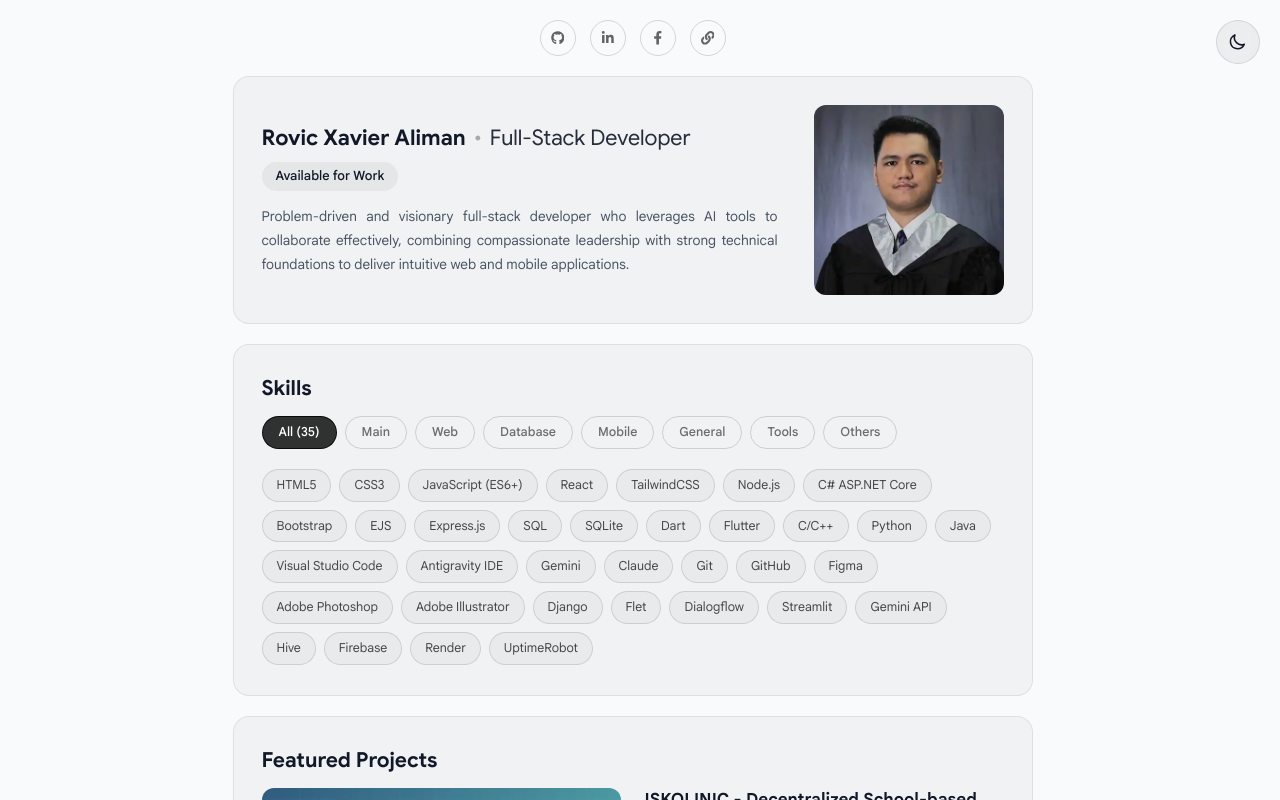
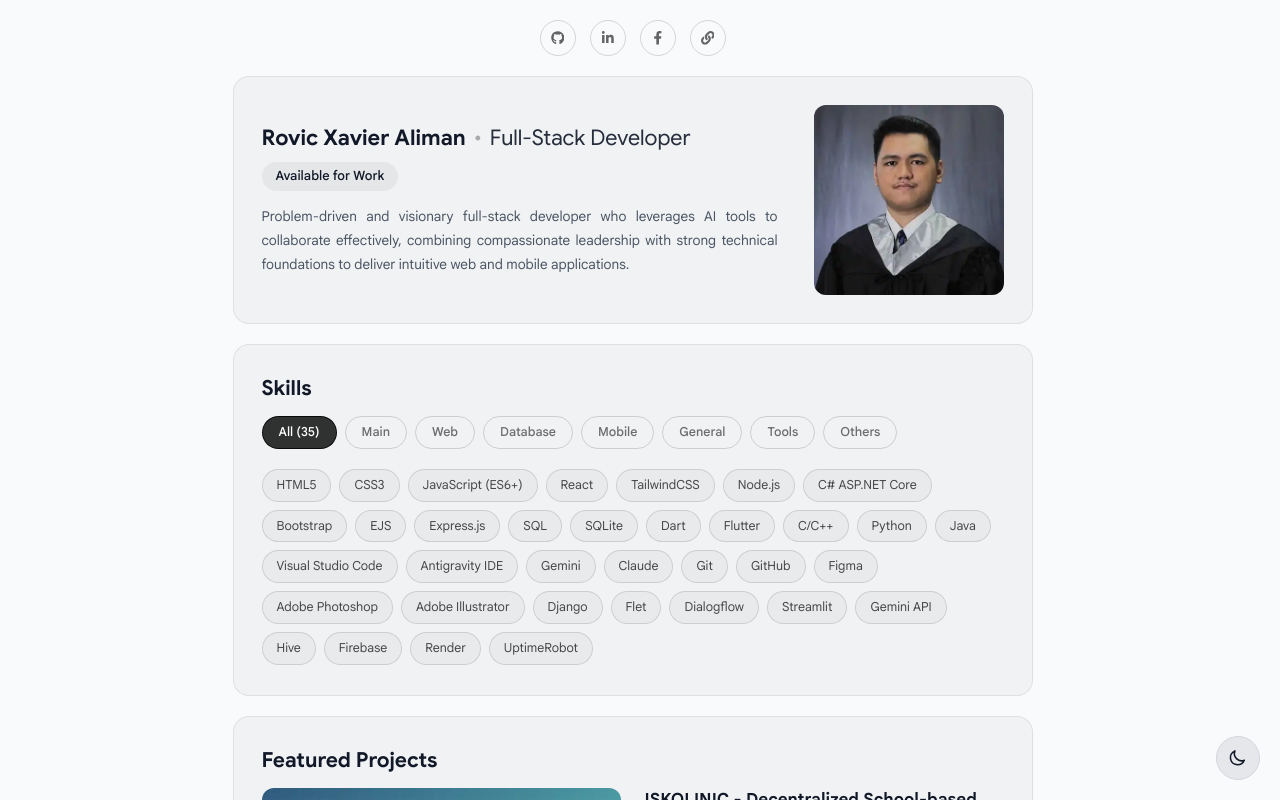
Before and after one commit to RXAliman/rxaliman.github.io, a React (Vite) app: page / in a window 1280 px wide. Shown: the top 800 px of the page. Built offline with nearby package versions, Linux system fonts and the light colour scheme; no server answers.

Commit message:
Minor UI changes

```diff
--- /dev/null
+++ b/src/components/ThemeToggle/ThemeToggle.jsx
@@ -0,0 +1,21 @@
+import { useContext } from 'react';
+import { ThemeContext } from '../../App';
+import { HiOutlineSun, HiOutlineMoon } from "react-icons/hi";
+import styles from './ThemeToggle.module.css';
+
+const ThemeToggle = ({ className }) => {
+  const { isLightMode, setIsLightMode } = useContext(ThemeContext);
+
+  return (
+    <button
+      className={className || styles.themeToggleBtn}
+      aria-label="Toggle theme"
+      title="Toggle Theme"
+      onClick={() => setIsLightMode(!isLightMode)}
+    >
+      {isLightMode ? <HiOutlineMoon /> : <HiOutlineSun />}
+    </button>
+  );
+};
+
+export default ThemeToggle;
--- /dev/null
+++ b/src/components/ThemeToggle/ThemeToggle.module.css
@@ -0,0 +1,33 @@
+.themeToggleBtn {
+  position: fixed;
+  bottom: 20px;
+  right: 20px;
+  width: 44px;
+  height: 44px;
+  border-radius: 50%;
+  background: #1f2937;
+  border: 1px solid #374151;
+  display: flex;
+  align-items: center;
+  justify-content: center;
+  color: #fff;
+  font-size: 1.2rem;
+  cursor: pointer;
+  z-index: 50;
+  transition: all 0.3s ease;
+}
+
+.themeToggleBtn:hover {
+  background: #374151;
+  transform: scale(1.05);
+}
+
+:global(.lightMode) .themeToggleBtn {
+  background: #e5e7eb !important;
+  border-color: #d1d5db !important;
+  color: #111827 !important;
+}
+
+:global(.lightMode) .themeToggleBtn:hover {
+  background: #d1d5db !important;
+}
--- a/src/pages/Home/Home.jsx
+++ b/src/pages/Home/Home.jsx
@@ -1,6 +1,5 @@
-import { useState, useEffect, useContext } from 'react';
+import { useState, useEffect } from 'react';
 import { Link } from 'react-router-dom';
-import { ThemeContext } from '../../App';
 import styles from './Home.module.css';
 import profilePic from '../../assets/images/cG9naQ==.webp';
 import nimbusLogo from '../../assets/images/nimbus-solutions.webp';
@@ -12,7 +11,8 @@ import ocsLogo from '../../assets/images/ocs.webp';
 import { FEATURED_PROJECTS } from '../Projects/projectsData';
 import Footer from '../../components/Footer/Footer';
 import { FaGithub, FaLinkedinIn, FaFacebookF, FaLink } from "react-icons/fa";
-import { HiOutlineExternalLink, HiChevronRight, HiChevronUp, HiCheck, HiOutlineSun, HiOutlineMoon } from "react-icons/hi";
+import { HiOutlineExternalLink, HiChevronRight, HiChevronUp, HiCheck } from "react-icons/hi";
+import ThemeToggle from '../../components/ThemeToggle/ThemeToggle';
 
 // ——— Constants ———
 
@@ -80,7 +80,6 @@ const CATEGORIES = ['All', 'Main', 'Web', 'Database', 'Mobile', 'General', 'Tool
 
 // ——— Page Component ———
 export default function HomePage() {
-  const { isLightMode, setIsLightMode } = useContext(ThemeContext);
 
   const [activeCategory, setActiveCategory] = useState('All');
   const [currentPhrase, setCurrentPhrase] = useState(0);
@@ -114,13 +113,7 @@ export default function HomePage() {
       <title>Portfolio - Rovic Aliman</title>
       <div className={styles.homePage}>
         {/* Theme Toggle Button */}
-        <button
-          className={styles.themeToggleBtn}
-          aria-label="Toggle theme"
-          onClick={() => setIsLightMode(!isLightMode)}
-        >
-          {isLightMode ? <HiOutlineMoon /> : <HiOutlineSun />}
-        </button>
+        <ThemeToggle />
 
         {/* Social Icons */}
         <nav className={styles.socialIcons} aria-label="Social media links">
--- a/src/pages/Home/Home.module.css
+++ b/src/pages/Home/Home.module.css
@@ -19,31 +19,6 @@
   padding-bottom: 20px;
 }
 
-/* ===== Theme Toggle Button ===== */
-.themeToggleBtn {
-  position: fixed;
-  top: 20px;
-  right: 20px;
-  width: 44px;
-  height: 44px;
-  border-radius: 50%;
-  background: rgba(255, 255, 255, 0.1);
-  border: 1px solid rgba(255, 255, 255, 0.15);
-  display: flex;
-  align-items: center;
-  justify-content: center;
-  color: #fff;
-  font-size: 1.2rem;
-  cursor: pointer;
-  z-index: 50;
-  transition: all 0.3s ease;
-  backdrop-filter: blur(8px);
-}
-
-.themeToggleBtn:hover {
-  background: rgba(255, 255, 255, 0.2);
-  transform: scale(1.05);
-}
 
 /* ===== Social Icons ===== */
 .socialIcons {
@@ -695,16 +670,6 @@
   border-color: rgba(0, 0, 0, 0.08) !important;
 }
 
-:global(.lightMode) .themeToggleBtn {
-  background: rgba(0, 0, 0, 0.05) !important;
-  border-color: rgba(0, 0, 0, 0.1) !important;
-  color: #111827 !important;
-}
-
-:global(.lightMode) .themeToggleBtn:hover {
-  background: rgba(0, 0, 0, 0.1) !important;
-}
-
 :global(.lightMode) .socialIcon {
   border-color: rgba(0, 0, 0, 0.15) !important;
   color: rgba(0, 0, 0, 0.6) !important;
--- a/src/pages/Links/Links.jsx
+++ b/src/pages/Links/Links.jsx
@@ -1,14 +1,14 @@
-import { useState, useContext } from "react";
+import { useState } from "react";
 import { Link } from "react-router-dom";
-import { ThemeContext } from "../../App";
 import styles from "./Links.module.css";
 import profilePic from "../../assets/images/cG9naQ==.webp";
 import qrCode from "../../assets/images/qr-code.png";
 import { FaLinkedinIn, FaFacebookF, FaInstagram } from "react-icons/fa";
-import { HiOutlineExternalLink, HiOutlineMail, HiOutlineSun, HiOutlineMoon } from "react-icons/hi";
+import { HiOutlineExternalLink, HiOutlineMail } from "react-icons/hi";
 import { IoLocationOutline, IoQrCodeOutline, IoCopyOutline } from "react-icons/io5";
 import { FiSend, FiShare2 } from "react-icons/fi";
 import Footer from "../../components/Footer/Footer";
+import ThemeToggle from '../../components/ThemeToggle/ThemeToggle';
 
 const SOCIAL_LINKS = [
   { icon: FaLinkedinIn, url: "https://www.linkedin.com/in/rxaliman", label: "LinkedIn" },
@@ -35,7 +35,6 @@ const EMAIL = "rovicxavier150@gmail.com";
 const PAGE_URL = "https://rxaliman.github.io/links";
 
 const LinksPage = () => {
-  const { isLightMode, setIsLightMode } = useContext(ThemeContext);
   const [qrOpen, setQrOpen] = useState(false);
   const [copied, setCopied] = useState(false);
   const [snackbar, setSnackbar] = useState("");
@@ -88,14 +87,7 @@ const LinksPage = () => {
         <div className={styles.container}>
           {/* Top-Right Actions */}
           <div className={styles.topActions}>
-            <button
-              className={styles.topActionBtn}
-              aria-label="Toggle Theme"
-              title="Toggle Theme"
-              onClick={() => setIsLightMode(!isLightMode)}
-            >
-              {isLightMode ? <HiOutlineMoon /> : <HiOutlineSun />}
-            </button>
+            <ThemeToggle className={styles.topActionBtn} />
             <button
               className={styles.topActionBtn}
               aria-label="QR Code"
--- a/src/pages/NotFound/NotFound.jsx
+++ b/src/pages/NotFound/NotFound.jsx
@@ -1,6 +1,6 @@
 import { useContext } from 'react';
 import { ThemeContext } from '../../App';
-import { HiOutlineSun, HiOutlineMoon } from "react-icons/hi";
+import ThemeToggle from '../../components/ThemeToggle/ThemeToggle';
 
 import catGif from '../../assets/images/cat.gif'
 import catLightGif from '../../assets/images/cat-light.gif'
@@ -10,20 +10,15 @@ import styles from './NotFound.module.css';
 const year = new Date().getFullYear();
 
 const NotFoundPage = () => {
-  const { isLightMode, setIsLightMode } = useContext(ThemeContext);
+  const { isLightMode } = useContext(ThemeContext);
 
   return (
     <>
       <title>404 - Rovic Aliman</title>
 
       {/* Theme Toggle Button */}
-      <button
-        className={styles.themeToggleBtn}
-        onClick={() => setIsLightMode(!isLightMode)}
-        aria-label="Toggle theme"
-      >
-        {isLightMode ? <HiOutlineMoon /> : <HiOutlineSun />}
-      </button>
+      <ThemeToggle />
+
 
       <div className='h-screen flex flex-col justify-center items-center gap-2 p-3'>
         <img
--- a/src/pages/NotFound/NotFound.module.css
+++ b/src/pages/NotFound/NotFound.module.css
@@ -1,40 +1,4 @@
 @import "tailwindcss";
-
-/* ===== Theme Toggle Button ===== */
-.themeToggleBtn {
-  position: fixed;
-  top: 20px;
-  right: 20px;
-  width: 44px;
-  height: 44px;
-  border-radius: 50%;
-  background: rgba(255, 255, 255, 0.1);
-  border: 1px solid rgba(255, 255, 255, 0.15);
-  display: flex;
-  align-items: center;
-  justify-content: center;
-  color: #fff;
-  font-size: 1.2rem;
-  cursor: pointer;
-  z-index: 50;
-  transition: all 0.3s ease;
-  backdrop-filter: blur(8px);
-}
-
-.themeToggleBtn:hover {
-  background: rgba(255, 255, 255, 0.2);
-  transform: scale(1.05);
-}
-
-:global(.lightMode) .themeToggleBtn {
-  background: rgba(0, 0, 0, 0.05) !important;
-  border-color: rgba(0, 0, 0, 0.1) !important;
-  color: #111827 !important;
-}
-
-:global(.lightMode) .themeToggleBtn:hover {
-  background: rgba(0, 0, 0, 0.1) !important;
-}
 
 /* Typography Overrides */
 .textPrimary {
--- a/src/pages/Projects/ProjectDetail.jsx
+++ b/src/pages/Projects/ProjectDetail.jsx
@@ -1,22 +1,18 @@
-import { useContext } from 'react';
 import { useParams, Link, Navigate } from 'react-router-dom';
-import { ThemeContext } from '../../App';
 import { PROJECTS_DATA } from './projectsData';
 import styles from './ProjectDetail.module.css';
 import Footer from '../../components/Footer/Footer';
 
 import {
   HiOutlineExternalLink,
-  HiOutlineSun,
-  HiOutlineMoon,
   HiArrowLeft,
   HiCheck
 } from "react-icons/hi";
+import ThemeToggle from '../../components/ThemeToggle/ThemeToggle';
 
 const ProjectDetail = () => {
   const { id } = useParams();
   const project = PROJECTS_DATA[id];
-  const { isLightMode, setIsLightMode } = useContext(ThemeContext);
 
   if (!project) {
     return <Navigate to="/404" replace />;
@@ -53,13 +49,7 @@ const ProjectDetail = () => {
       <title>{`${project.name} - Rovic Aliman`}</title>
       <div className={styles.projectDetailPage}>
         {/* Theme Toggle Button */}
-        <button
-          className={styles.themeToggleBtn}
-          aria-label="Toggle theme"
-          onClick={() => setIsLightMode(!isLightMode)}
-        >
-          {isLightMode ? <HiOutlineMoon /> : <HiOutlineSun />}
-        </button>
+        <ThemeToggle />
 
         <div className={styles.content}>
           {/* Back Button */}
--- a/src/pages/Projects/ProjectDetail.module.css
+++ b/src/pages/Projects/ProjectDetail.module.css
@@ -18,32 +18,6 @@
   flex-direction: column;
   gap: 24px;
   padding-bottom: 20px;
-}
-
-/* ===== Theme Toggle ===== */
-.themeToggleBtn {
-  position: fixed;
-  top: 20px;
-  right: 20px;
-  width: 44px;
-  height: 44px;
-  border-radius: 50%;
-  background: rgba(255, 255, 255, 0.1);
-  border: 1px solid rgba(255, 255, 255, 0.15);
-  display: flex;
-  align-items: center;
-  justify-content: center;
-  color: #fff;
-  font-size: 1.2rem;
-  cursor: pointer;
-  z-index: 50;
-  transition: all 0.3s ease;
-  backdrop-filter: blur(8px);
-}
-
-.themeToggleBtn:hover {
-  background: rgba(255, 255, 255, 0.2);
-  transform: scale(1.05);
 }
 
 /* ===== Text Buttons ===== */
@@ -280,16 +254,6 @@
   background-color: #f8fafc !important;
 }
 
-:global(.lightMode) .themeToggleBtn {
-  background: rgba(0, 0, 0, 0.05) !important;
-  border-color: rgba(0, 0, 0, 0.1) !important;
-  color: #111827 !important;
-}
-
-:global(.lightMode) .themeToggleBtn:hover {
-  background: rgba(0, 0, 0, 0.1) !important;
-}
-
 :global(.lightMode) .textButton {
   color: rgba(0, 0, 0, 0.5) !important;
 }
--- a/src/pages/Projects/Projects.jsx
+++ b/src/pages/Projects/Projects.jsx
@@ -1,29 +1,21 @@
-import { useContext } from 'react';
 import { Link } from 'react-router-dom';
-import { ThemeContext } from '../../App';
 import styles from './Projects.module.css';
 
 import { FEATURED_PROJECTS, OTHER_PROJECTS } from './projectsData';
 import Footer from '../../components/Footer/Footer';
 
 // Icons
-import { HiOutlineExternalLink, HiOutlineSun, HiOutlineMoon, HiArrowLeft } from "react-icons/hi";
+import { HiOutlineExternalLink, HiArrowLeft } from "react-icons/hi";
+import ThemeToggle from '../../components/ThemeToggle/ThemeToggle';
 
 export default function ProjectsPage() {
-  const { isLightMode, setIsLightMode } = useContext(ThemeContext);
 
   return (
     <>
       <title>Projects - Rovic Aliman</title>
       <div className={styles.projectsPage}>
         {/* Theme Toggle Button */}
-        <button
-          className={styles.themeToggleBtn}
-          aria-label="Toggle theme"
-          onClick={() => setIsLightMode(!isLightMode)}
-        >
-          {isLightMode ? <HiOutlineMoon /> : <HiOutlineSun />}
-        </button>
+        <ThemeToggle />
 
         <div className={styles.content}>
           {/* Back Button */}
--- a/src/pages/Projects/Projects.module.css
+++ b/src/pages/Projects/Projects.module.css
@@ -18,32 +18,6 @@
   flex-direction: column;
   gap: inherit;
   padding-bottom: 20px;
-}
-
-/* ===== Theme Toggle ===== */
-.themeToggleBtn {
-  position: fixed;
-  top: 20px;
-  right: 20px;
-  width: 44px;
-  height: 44px;
-  border-radius: 50%;
-  background: rgba(255, 255, 255, 0.1);
-  border: 1px solid rgba(255, 255, 255, 0.15);
-  display: flex;
-  align-items: center;
-  justify-content: center;
-  color: #fff;
-  font-size: 1.2rem;
-  cursor: pointer;
-  z-index: 50;
-  transition: all 0.3s ease;
-  backdrop-filter: blur(8px);
-}
-
-.themeToggleBtn:hover {
-  background: rgba(255, 255, 255, 0.2);
-  transform: scale(1.05);
 }
 
 /* ===== Text Buttons ===== */
@@ -291,16 +265,6 @@
   background-color: #f8fafc !important;
 }
 
-:global(.lightMode) .themeToggleBtn {
-  background: rgba(0, 0, 0, 0.05) !important;
-  border-color: rgba(0, 0, 0, 0.1) !important;
-  color: #111827 !important;
-}
-
-:global(.lightMode) .themeToggleBtn:hover {
-  background: rgba(0, 0, 0, 0.1) !important;
-}
-
 :global(.lightMode) .textButton {
   color: rgba(0, 0, 0, 0.5) !important;
 }
--- a/src/pages/Projects/projectsData.js
+++ b/src/pages/Projects/projectsData.js
@@ -125,7 +125,7 @@ export const OTHER_PROJECTS = [
     name: 'Simple AI Chatbot',
     tags: ['Python', 'Dialogflow', 'Streamlit'],
     description: 'Just a test program to use Python\'s Streamlit and DialogFlow to create an AI chatbot',
-    url: 'https://rxaliman.github.io/cat-id-generator',
+    url: 'https://rxaliman-chatbot.streamlit.app/',
   },
   {
     name: 'Real Rice Purity Test',
```
